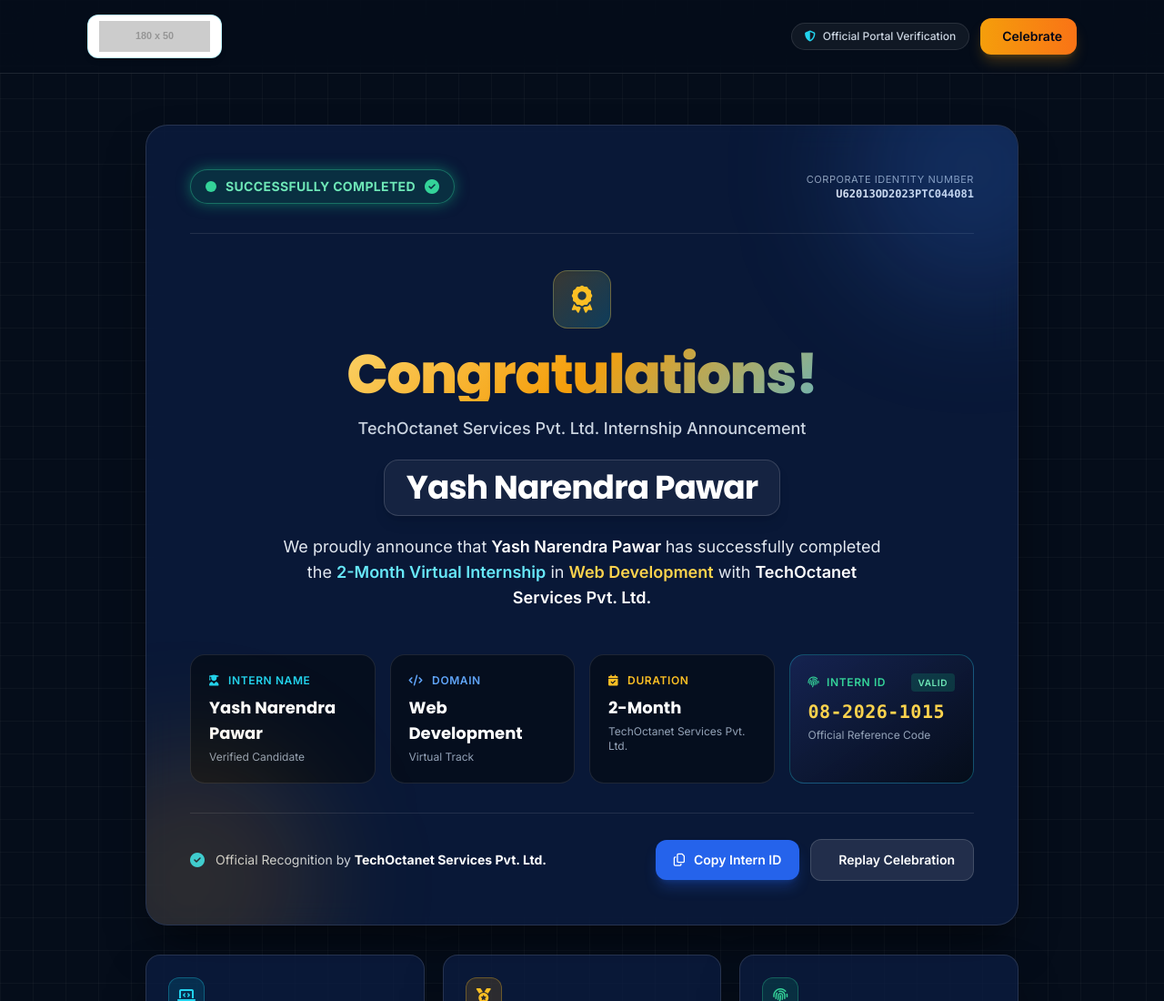
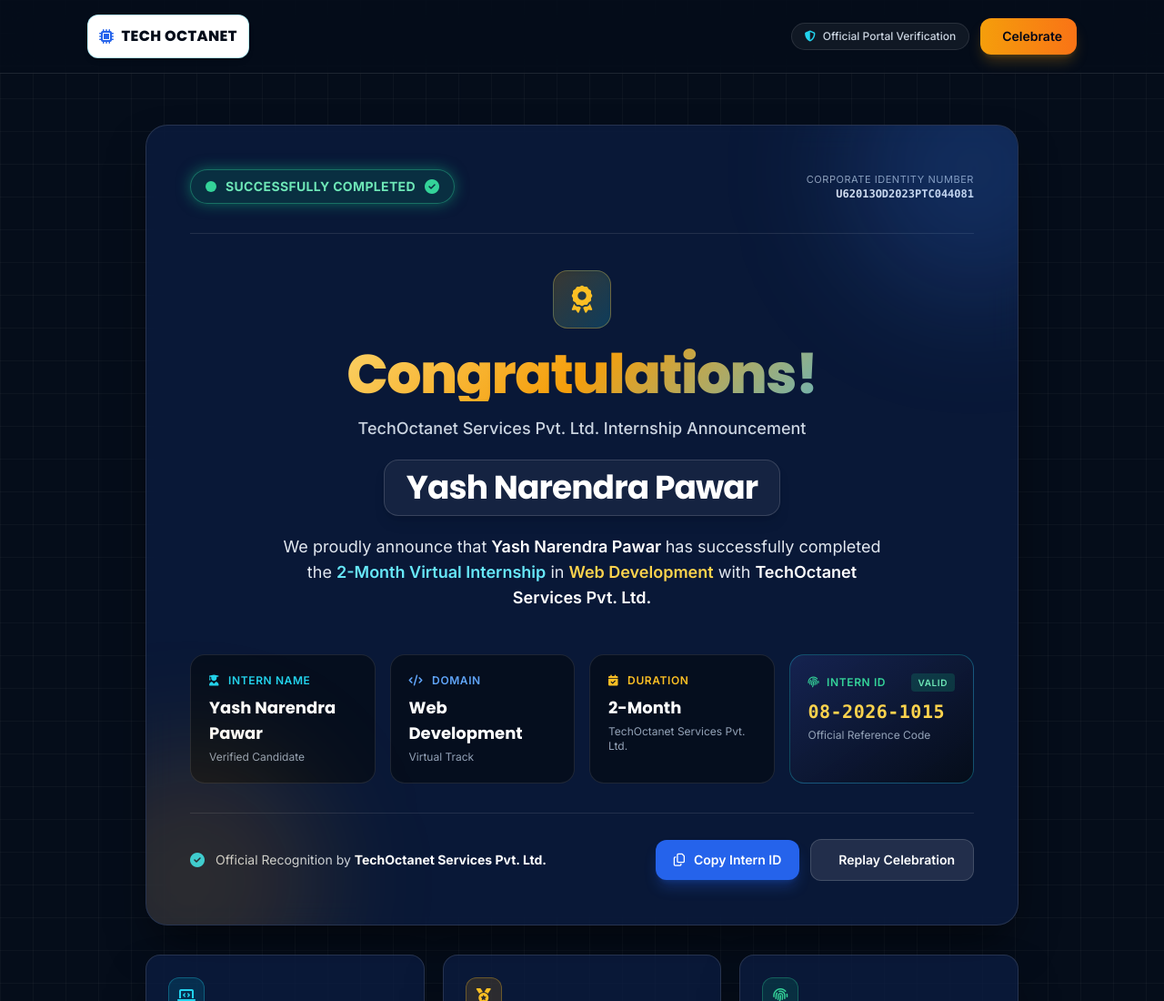
Before and after one commit to yuvrajcet26-dotcom/yash, a plain HTML site: page index.html in a window 1280 px wide. Shown: the top 1100 px of the page at 91% size. Drawn offline with nearby package versions, Linux system fonts and the light colour scheme; placeholder pictures from the web are drawn by us; some icons are missing.

Commit message:
Rename page to index.html and add Netlify config so the site loads at its root (6afb2b3c30400a15ed294d8c)

```diff
--- a/yash .html.html
+++ b/index.html
@@ -131,7 +131,8 @@
             <!-- Exact Official Uploaded Logo -->
             <div class="flex items-center gap-3">
                 <div class="h-12 flex items-center bg-white px-3 py-1.5 rounded-xl shadow-md border border-cyan-400/30">
-                    <img src="1794492341784.jpeg" alt="TechOctanet Services Pvt. Ltd. Official Logo" class="h-full w-auto object-contain" onerror="this.onerror=null; this.src='https://placehold.co/180x50/ffffff/050D1A?text=TECH+OCTANET';">
+                    <img src="logo.jpeg" alt="TechOctanet Services Pvt. Ltd. Official Logo" class="h-full w-auto object-contain" onerror="this.onerror=null; this.style.display='none'; this.nextElementSibling.style.display='inline-flex';">
+                    <span style="display:none" class="items-center gap-2 font-display font-extrabold text-octa-navy text-sm sm:text-base tracking-wide"><i class="fa-solid fa-microchip text-octa-blue"></i>TECH OCTANET</span>
                 </div>
             </div>
 
```
Also changed, not shown: 1 other file.
